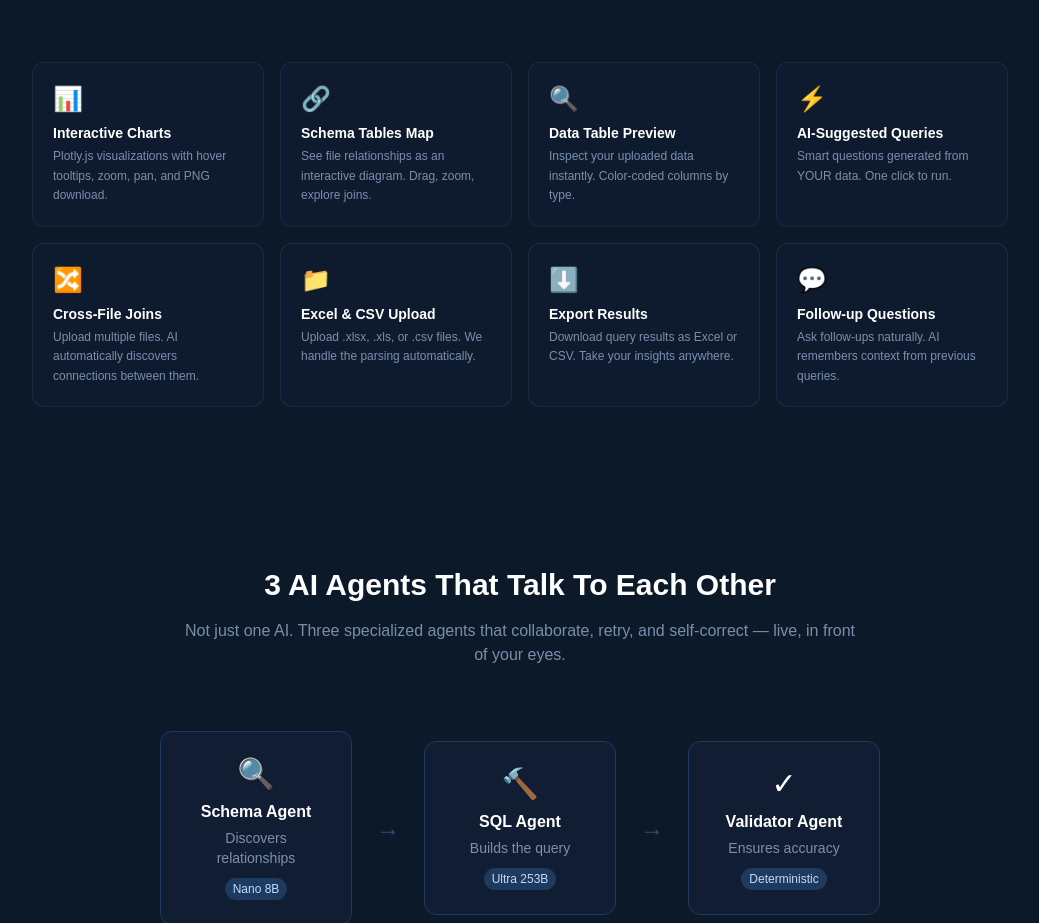
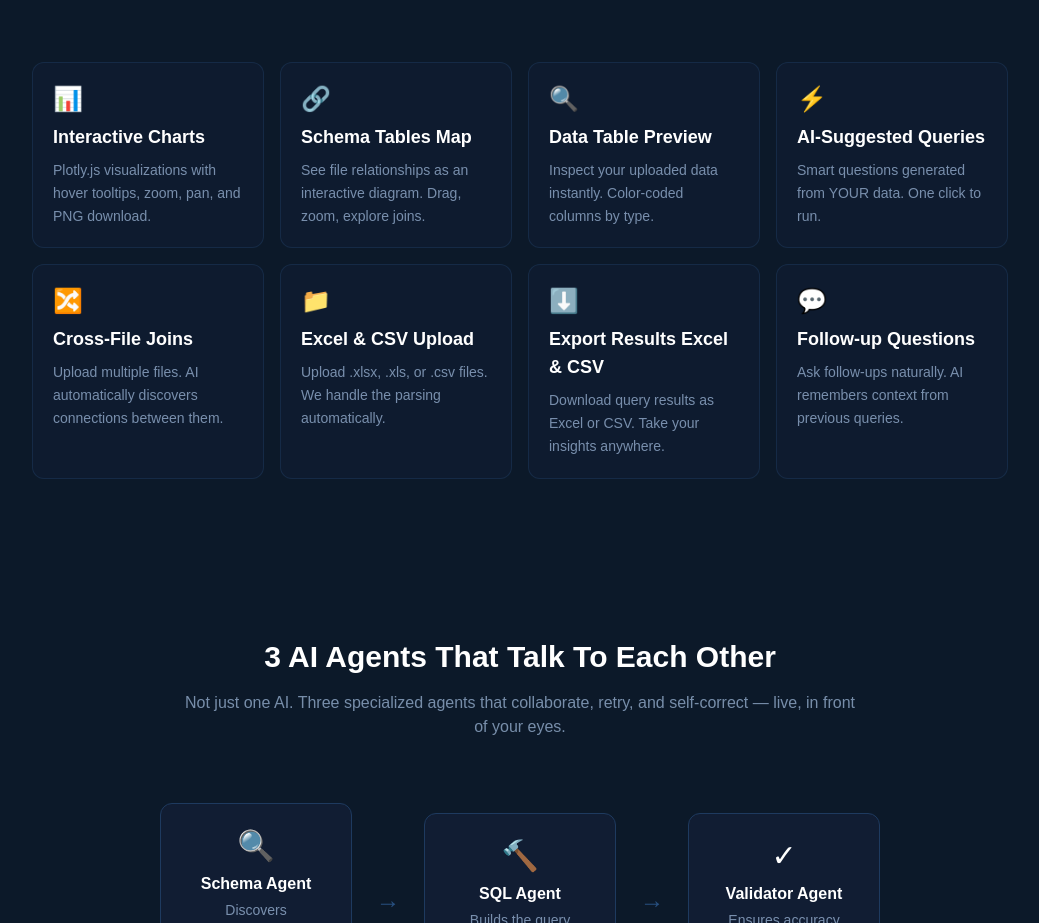
Before and after one commit to lubobali/mergeAI, a Next.js app: page / in a window 1280 px wide. Shown: the part 1420-2343 px from the top of the page, without its empty margins (120-1159 px from the left). Built offline with nearby package versions, Linux system fonts and the light colour scheme; no server answers.

Commit message:
Landing page polish: feature titles bigger, Export Results Excel & CSV, hero text line break
Co-Authored-By: AdaL <adal@sylph.ai>

```diff
--- a/src/app/page.tsx
+++ b/src/app/page.tsx
@@ -59,7 +59,9 @@ export default function LandingPage() {
           </h1>
           <p className="text-xl text-blue-100/90 max-w-2xl mx-auto mb-4">
             Your AI data analyst. Upload spreadsheets, ask anything in plain
-            English. 3 AI agents discover how your data connects — and show you
+            English.
+            <br />
+            3 AI agents discover how your data connects — and show you
             exactly how they think.
           </p>
           <p className="text-sm text-blue-200/40 mb-10">
@@ -171,7 +173,7 @@ export default function LandingPage() {
             },
             {
               icon: "⬇️",
-              title: "Export Results",
+              title: "Export Results Excel & CSV",
               desc: "Download query results as Excel or CSV. Take your insights anywhere.",
             },
             {
@@ -189,8 +191,8 @@ export default function LandingPage() {
               className="bg-[#111d33]/70 border border-[#1e3a5f]/50 rounded-xl p-5"
             >
               <div className="text-2xl mb-2">{item.icon}</div>
-              <h3 className="font-semibold mb-1 text-sm">{item.title}</h3>
-              <p className="text-xs text-blue-200/60 leading-relaxed">{item.desc}</p>
+              <h3 className="text-lg font-semibold mb-2">{item.title}</h3>
+              <p className="text-sm text-blue-200/60 leading-relaxed">{item.desc}</p>
             </motion.div>
           ))}
         </div>
```
